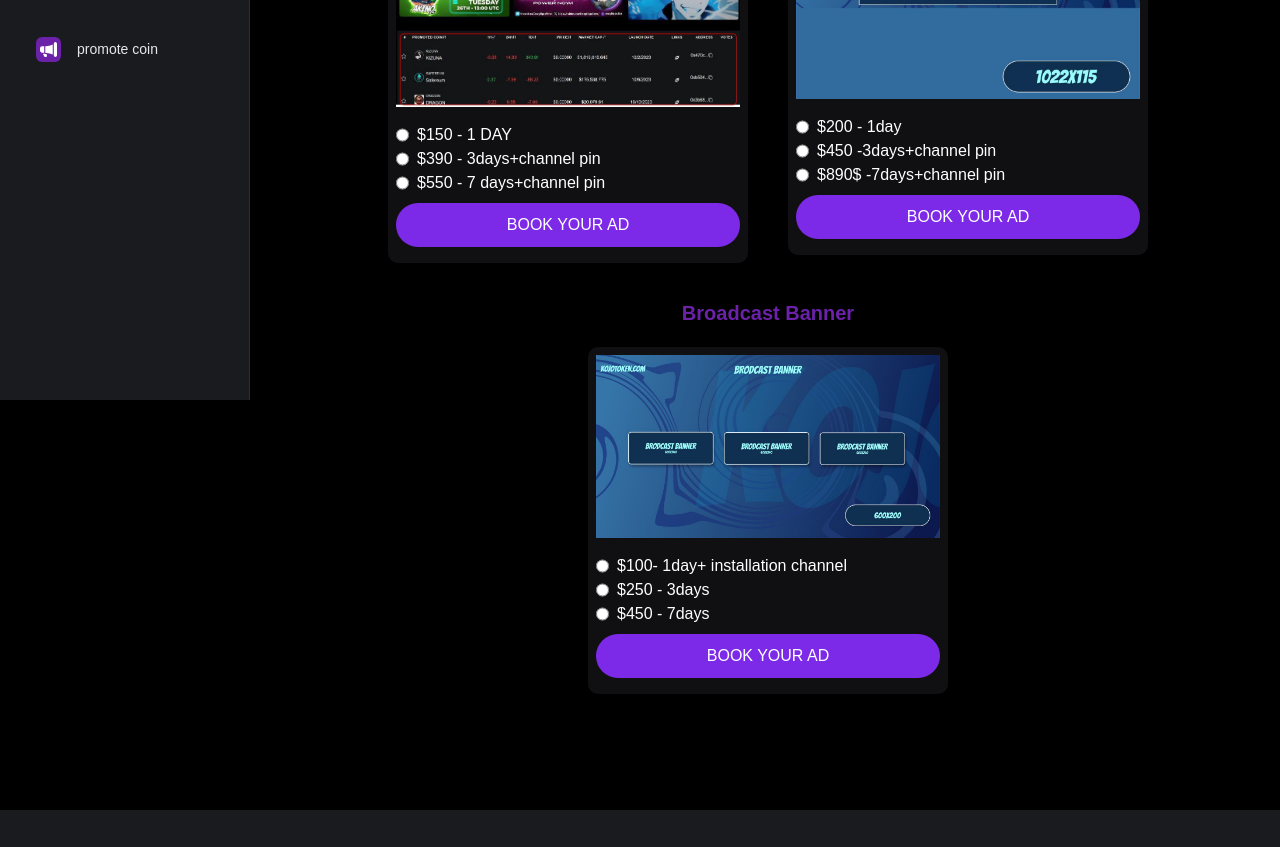
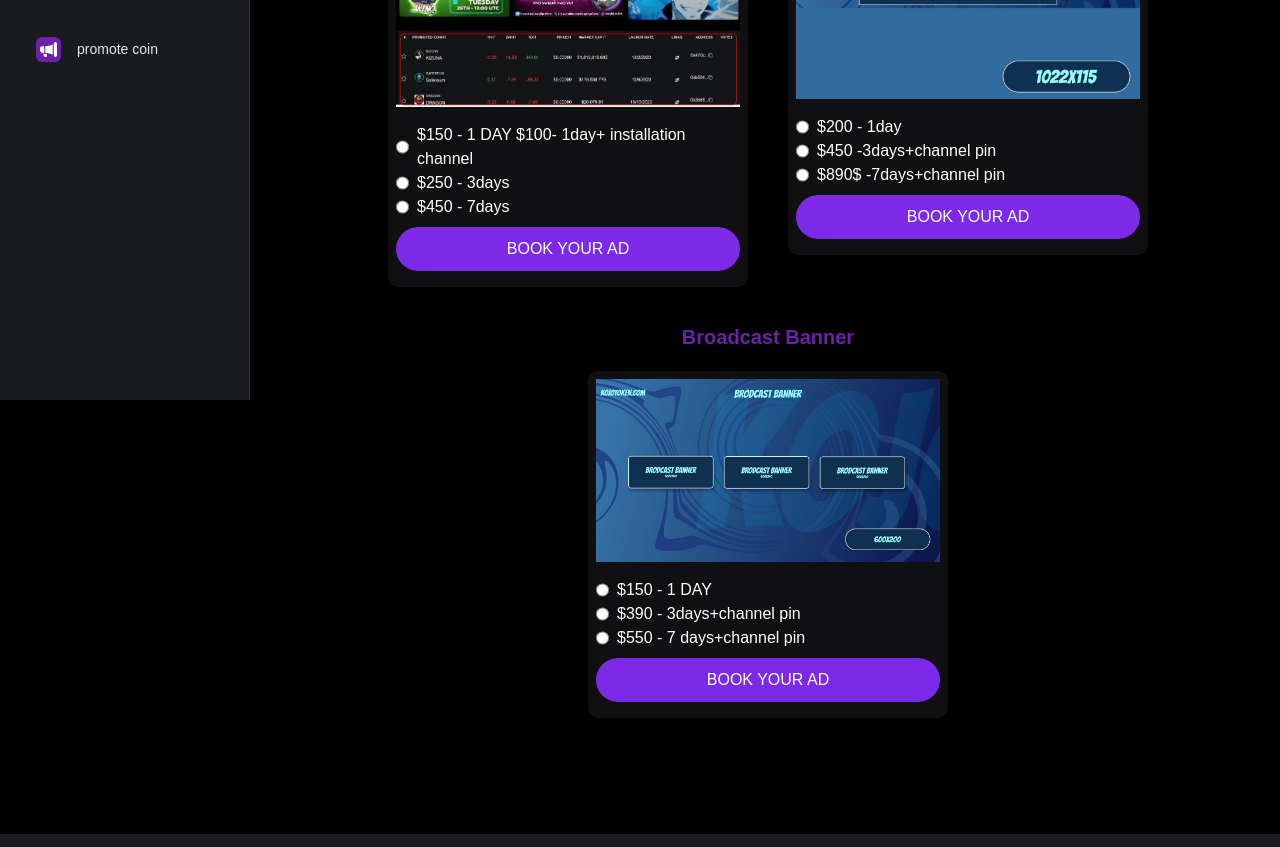
Before and after one commit to belfarz/crypto-exchange, a React (Create React App) app: page /promote in a window 1280 px wide. Shown: the part 400-1247 px from the top of the page. Built offline with nearby package versions, Linux system fonts and the light colour scheme; no server answers.

Commit message:
login and register api route

```diff
--- a/src/components/MyModal.jsx
+++ b/src/components/MyModal.jsx
@@ -48,9 +48,9 @@ export default function MyModal({visible, onClose}) {
         </tr>
         <tr>
           <td>Promoted Coin</td>
-          <td> <input onChange={handleCheckboxChange} type="checkbox" value="150"/> $150</td>
-          <td> <input onChange={handleCheckboxChange} type="checkbox" value="390"/> $390</td>
-          <td> <input onChange={handleCheckboxChange} type="checkbox" value="$550"/> $550$</td>
+          <td> <input onChange={handleCheckboxChange} type="checkbox" value="150"/> $100</td>
+          <td> <input onChange={handleCheckboxChange} type="checkbox" value="390"/> $250</td>
+          <td> <input onChange={handleCheckboxChange} type="checkbox" value="$550"/> $450$</td>
         </tr>
         <tr>
           <td>Fixed Banner</td>
@@ -61,8 +61,8 @@ export default function MyModal({visible, onClose}) {
         <tr>
           <td>Broadcast Banner</td>
           <td> <input onChange={handleCheckboxChange} type="checkbox" value="100"/> $100</td>
-          <td> <input onChange={handleCheckboxChange} type="checkbox" value="250"/> $250</td>
-          <td> <input onChange={handleCheckboxChange} type="checkbox" value="450"/> $450</td>
+          <td> <input onChange={handleCheckboxChange} type="checkbox" value="250"/> $390</td>
+          <td> <input onChange={handleCheckboxChange} type="checkbox" value="450"/> $550</td>
         </tr>
 
 
--- a/src/pages/Promote.jsx
+++ b/src/pages/Promote.jsx
@@ -52,9 +52,10 @@ export default function Promote() {
         <div className="col-4  ">
             <div className=" flex flex-col p-2 ">
                 <div className=' flex justify-center flex-col mb-4'><img src={fixedImg} alt="" className="w-full max-w-full h-auto" /></div>
-                <span className='flex'><input type="radio" name="options" id="option4" className='mr-2 '/> <label id='radio-label' htmlFor="option4" className=''>$150 - 1 DAY  </label> </span>
-                <span className='flex'><input type="radio" name="options" id="option5" className='mr-2 '/> <label id='radio-label' htmlFor="option5" className=''>$390 - 3days+channel pin </label> </span>
-                <span className='flex'><input type="radio" name="options" id="option6" className='mr-2 '/> <label id='radio-label' htmlFor="option6" className=''>$550 - 7 days+channel pin  </label> </span>
+                <span className='flex'><input type="radio" name="options" id="option4" className='mr-2 '/> <label id='radio-label' htmlFor="option4" className=''>$150 - 1 DAY    $100- 1day+ installation channel     </label> </span>
+
+                <span className='flex'><input type="radio" name="options" id="option5" className='mr-2 '/> <label id='radio-label' htmlFor="option5" className=''>$250 - 3days     </label> </span>
+                <span className='flex'><input type="radio" name="options" id="option6" className='mr-2 '/> <label id='radio-label' htmlFor="option6" className=''>  $450 - 7days    </label> </span>
                 <button className="buttonck rounded-full w-full my-2" onClick={()=> setShowMyModal(true)}>BOOK YOUR AD</button>
             </div>
         </div>
@@ -80,9 +81,9 @@ export default function Promote() {
          <div className="col-4  ">
             <div className=" flex flex-col p-2 ">
                 <div className=' flex justify-center flex-col mb-4'><img src={testImg} alt="" className="w-full max-w-full h-auto" /></div>
-                <span className='flex'><input type="radio" name="options" id="option7" className='mr-2 '/> <label id='radio-label' htmlFor="option7" className=''>$100- 1day+ installation channel </label> </span>
-                <span className='flex'><input type="radio" name="options" id="option8" className='mr-2 '/> <label id='radio-label' htmlFor="option8" className=''>$250 - 3days  </label> </span>
-                <span className='flex'><input type="radio" name="options" id="option9" className='mr-2 '/> <label id='radio-label' htmlFor="option9" className=''>$450 - 7days  </label> </span>
+                <span className='flex'><input type="radio" name="options" id="option7" className='mr-2 '/> <label id='radio-label' htmlFor="option7" className=''>$150 - 1 DAY     </label> </span>
+                <span className='flex'><input type="radio" name="options" id="option8" className='mr-2 '/> <label id='radio-label' htmlFor="option8" className=''>$390 - 3days+channel pin   </label> </span>
+                <span className='flex'><input type="radio" name="options" id="option9" className='mr-2 '/> <label id='radio-label' htmlFor="option9" className=''>$550 - 7 days+channel pin  </label> </span>
                 <button className="buttonck rounded-full w-full my-2" onClick={()=> setShowMyModal(true)}>BOOK YOUR AD</button>
             </div>
         </div>
```
